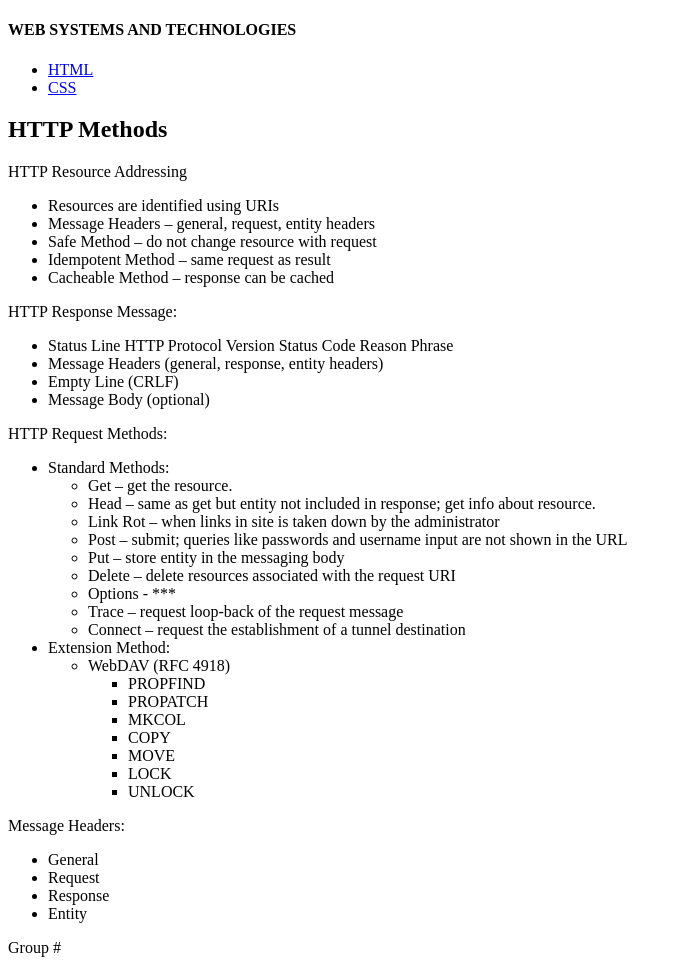
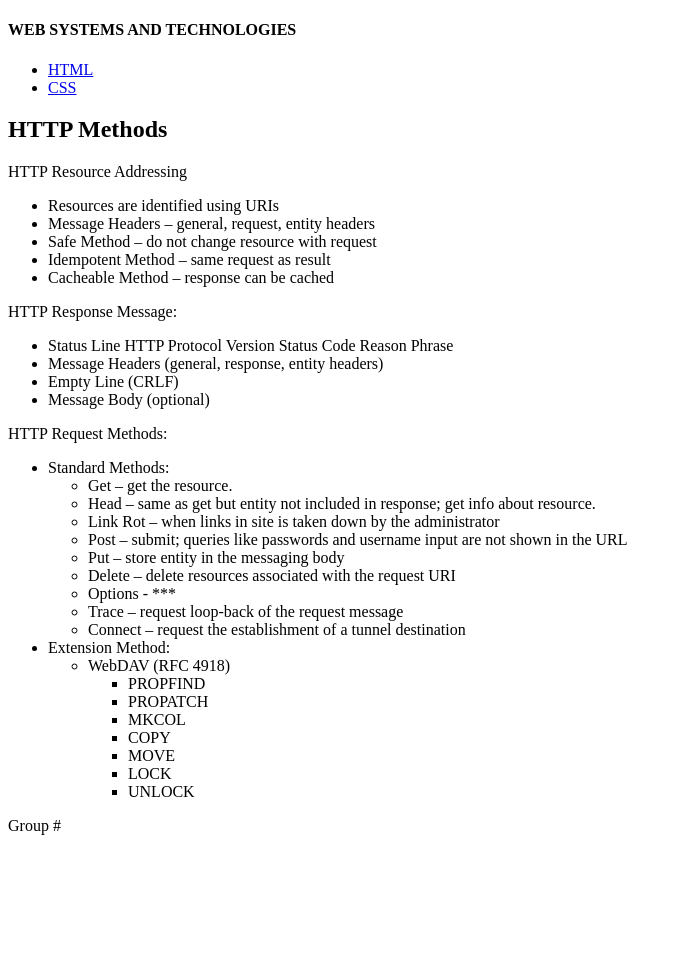
Before and after one commit to RonaldLicud/Web-Tech-Lec-Semester-Long-Project, a plain HTML site: page Web Page/http-methods.html in a window 1280 px wide. Shown: the whole page, without its empty margins (0-682 px from the left). After the commit the page ends 843 px from the top, so only its background shows below. Drawn offline with Linux system fonts and the light colour scheme.

Commit message:
Updated http-methods.html

```diff
--- a/Web Page/http-methods.html
+++ b/Web Page/http-methods.html
@@ -71,15 +71,6 @@
                 </li>
             </ul>
         </div>
-        <div class="content3">
-            <p class="">Message Headers:</p>
-            <ul>
-                <li>General</li>
-                <li>Request</li>
-                <li>Response</li>
-                <li>Entity</li>
-            </ul>
-        </div>
     </div>
     <div class="images">
         <div class="imglib1">
```
